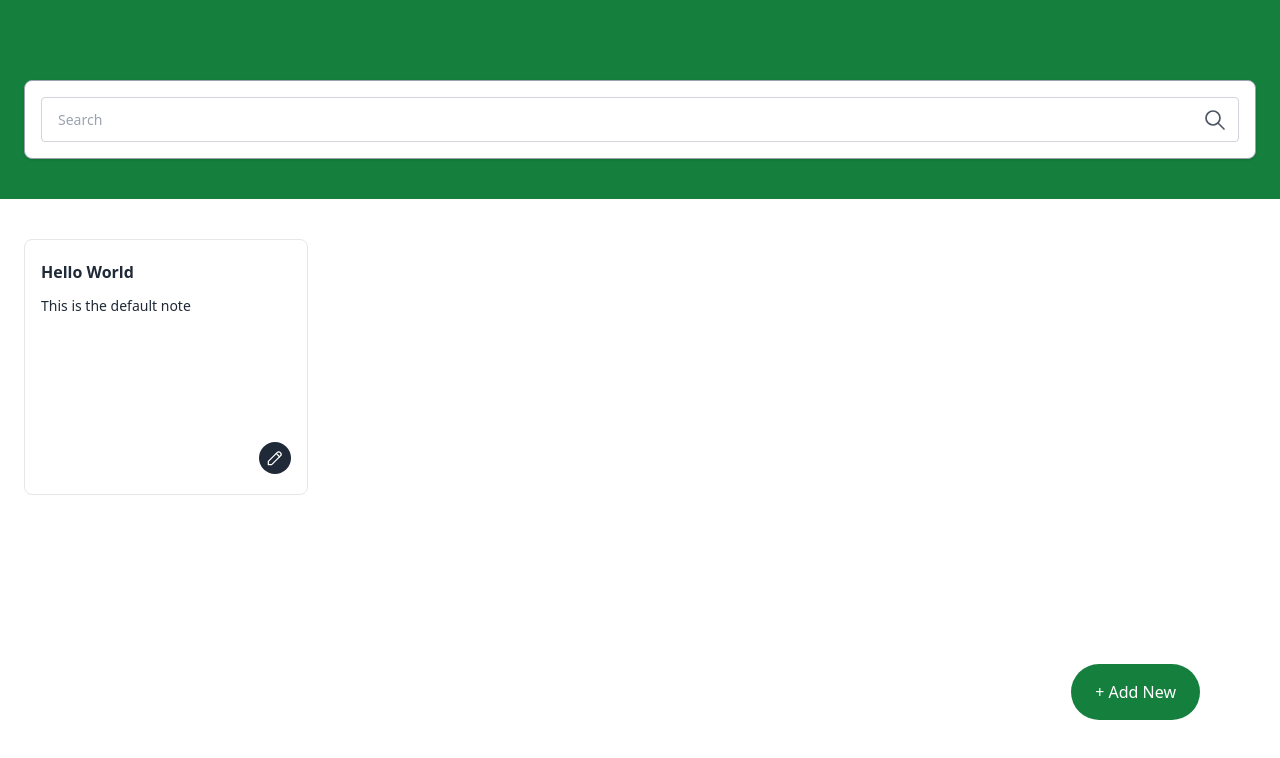
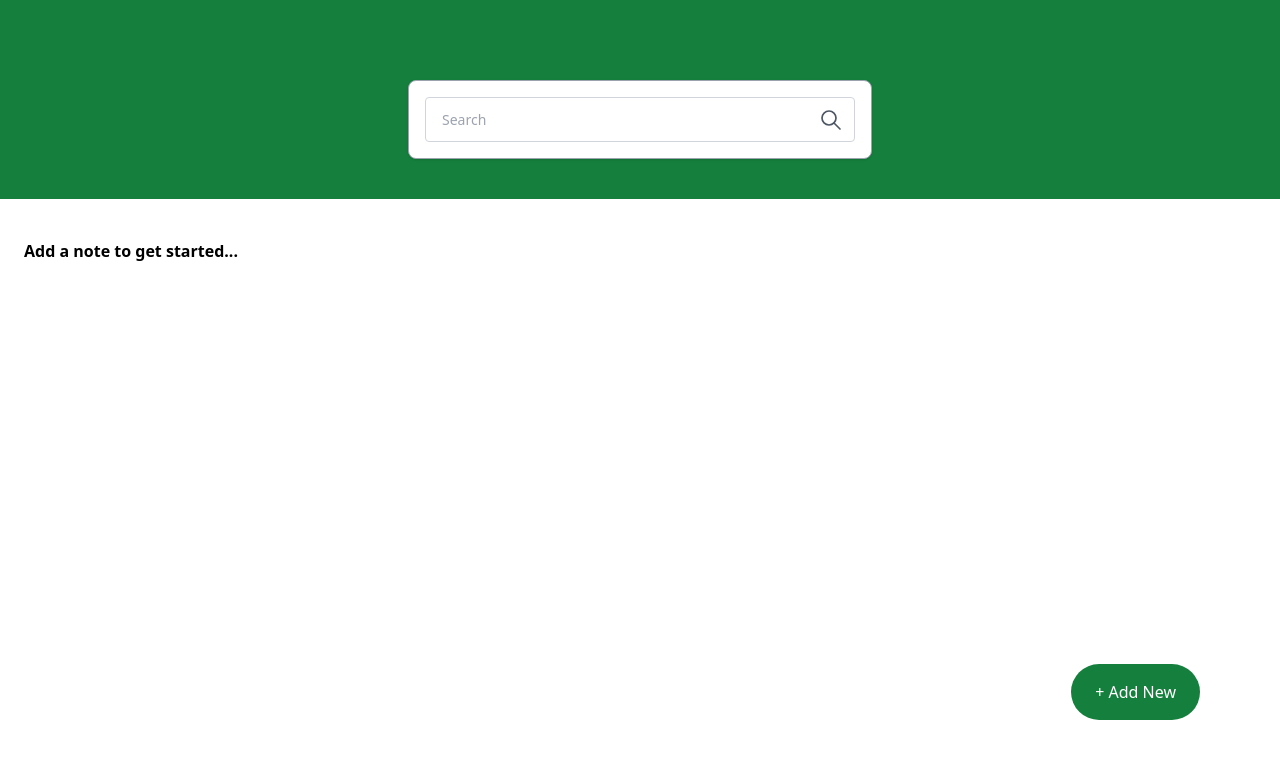
Before and after one commit to devsmitin/websmith-notes, a React (Create React App) app: page / in a window 1280 px wide. Shown: the top 758 px of the page. Built offline with nearby package versions, Linux system fonts and the light colour scheme.

Commit message:
working context model

```diff
--- a/src/App.js
+++ b/src/App.js
@@ -1,26 +1,19 @@
-import { useEffect, useState } from "react";
 import Search from "./components/Search";
 import Notes from "./components/Notes";
 import Fab from "./components/Fab";
-import { AppContext, appData } from "./app-context";
+import { AppContextProvider } from "./app-context";
 
 import "./App.css";
 
 function App() {
-  const [data, updateData] = useState(appData);
-
-  useEffect(() => {
-    document.title = `Notes app!`;
-    // let database = localStorage.getItem("data") || [];
-    // updateData(database);
-  }, []);
-
   return (
-    <AppContext.Provider value={{ data, updateData }}>
-      <Search />
-      <Fab />
-      <Notes />
-    </AppContext.Provider>
+    <div className="min-h-screen dark:bg-gray-900">
+      <AppContextProvider>
+        <Search />
+        <Fab />
+        <Notes />
+      </AppContextProvider>
+    </div>
   );
 }
 
--- a/src/app-context.js
+++ b/src/app-context.js
@@ -1,11 +1,17 @@
-import { createContext } from "react";
-
-export const appData = {
-  notes: [{
-    title: "Hello World",
-    details: "This is the default note",
-    color: "Blue"
-  }],
-};
+import { createContext, useContext, useState } from "react";
 
 export const AppContext = createContext();
+
+export function useAppContext() {
+  return useContext(AppContext);
+}
+
+export function AppContextProvider({ children }) {
+  const [data, updateAppData] = useState([]);
+
+  return (
+    <AppContext.Provider value={{ data, updateAppData }}>
+      {children}
+    </AppContext.Provider>
+  );
+}
--- a/src/components/Fab.js
+++ b/src/components/Fab.js
@@ -1,20 +1,18 @@
-import React, { useContext, useState } from "react";
-import { AppContext } from "../app-context";
+import React, { useState } from "react";
+import { useAppContext } from "../app-context";
 import InputControl from "./InputControl";
 
 function Fab() {
-  const context = useContext(AppContext);
+  const context = useAppContext();
+  let { data, updateAppData } = context;
 
-  let { data, updateData } = context;
-
+  const colors = ["Default", "Pink", "Blue", "Red", "Yellow"];
   const [modalOpen, modalStateHandler] = useState(false);
   const [formValues, updateFormValues] = useState({
     title: "",
     details: "",
     color: "Default",
   });
-
-  const colors = ["Default", "Pink", "Blue", "Red", "Yellow"];
 
   const modalHandler = (arg) => {
     arg === false &&
@@ -31,11 +29,11 @@ function Fab() {
   };
 
   const submitHandler = () => {
-    let { notes } = data;
-    let newData = [...notes, formValues];
-    console.log("context", context, formValues, newData);
-    updateData(newData);
-    modalStateHandler(false);
+    let newData = [...data];
+    let dataToPush = { ...formValues, date: Date.now() };
+    newData.push(dataToPush);
+    updateAppData(newData);
+    modalHandler(false);
   };
 
   return (
@@ -60,15 +58,15 @@ function Fab() {
             role="alert"
             className="container mx-auto w-11/12 md:w-2/3 max-w-lg"
           >
-            <div className="relative py-8 px-5 md:px-10 bg-white shadow-md rounded border border-gray-400">
-              <h1 className="text-gray-800 font-lg font-bold tracking-normal leading-tight mb-4">
+            <div className="relative py-8 px-5 md:px-10 bg-white shadow-md rounded border border-gray-400 dark:bg-gray-800 dark:border-gray-700">
+              <h1 className="text-gray-800 dark:text-gray-100 font-lg font-bold tracking-normal leading-tight mb-4">
                 Add New Note
               </h1>
 
               <InputControl
                 name="title"
                 type="text"
-                className={`mb-5 mt-2 text-gray-600 focus:outline-none font-normal w-full flex items-center py-3 px-3 text-sm border-gray-300 rounded border ${
+                className={`mb-5 mt-2 text-gray-600 dark:text-gray-100 focus:outline-none font-normal w-full flex items-center py-3 px-3 text-sm border-gray-300 rounded border bg-transparent ${
                   formValues.title.length === 60 && " border-yellow-600"
                 }`}
                 value={formValues.title}
@@ -81,7 +79,7 @@ function Fab() {
               <InputControl
                 name="details"
                 type="textarea"
-                className={`mb-5 mt-2 text-gray-600 focus:outline-none font-normal w-full flex items-center py-3 px-3 text-sm border-gray-300 rounded border ${
+                className={`mb-5 mt-2 text-gray-600 dark:text-gray-100 focus:outline-none font-normal w-full flex items-center py-3 px-3 text-sm border-gray-300 rounded border bg-transparent ${
                   formValues.details.length === 255 && " border-yellow-600"
                 }`}
                 value={formValues.details}
@@ -92,7 +90,7 @@ function Fab() {
                 rows="4"
               />
 
-              <label className="text-gray-800 text-sm font-bold leading-tight tracking-normal">
+              <label className="text-gray-800 dark:text-gray-100 text-sm font-bold leading-tight tracking-normal">
                 Color:
               </label>
 
--- a/src/components/InputControl.js
+++ b/src/components/InputControl.js
@@ -31,7 +31,7 @@ export class InputControl extends Component {
         {label && (
           <label
             htmlFor={inputProps.id}
-            className="text-gray-800 text-sm font-bold leading-tight tracking-normal"
+            className="text-gray- dark:text-gray-100 text-sm font-bold leading-tight tracking-normal"
           >
             {label}:
           </label>
--- /dev/null
+++ b/src/components/Note.js
@@ -0,0 +1,76 @@
+import React from "react";
+
+function Note(props) {
+  let { note } = props;
+  let colorClass =
+    note.color === "Default"
+      ? "bg-white border-gray-400 dark:bg-gray-800 dark:border-gray-700"
+      : `bg-${note.color.toLowerCase()}-300 border border-${note.color.toLowerCase()}-300`;
+  return (
+    <div
+      className={`w-full h-64 flex flex-col justify-between rounded-lg border lg:mb-6 py-5 px-4 ${colorClass}`}
+    >
+      <div>
+        <h4 className="text-gray-800 dark:text-gray-100 font-bold mb-3">
+          {note.title}
+        </h4>
+        <p className="text-gray-800 dark:text-gray-100 text-sm">
+          {note.details}
+        </p>
+      </div>
+      <div>
+        <div className="flex items-center justify-end text-gray-800 dark:text-gray-100">
+          <p className="text-sm mr-auto">
+            {note.date && new Date(note.date).toLocaleDateString()}
+          </p>
+          <button
+            type="button"
+            className="w-8 h-8 ml-4 rounded-full bg-gray-800 dark:bg-gray-100 dark:text-gray-800 text-white flex items-center justify-center"
+          >
+            <svg
+              xmlns="http://www.w3.org/2000/svg"
+              className="icon icon-tabler icon-tabler-pencil"
+              width={20}
+              height={20}
+              viewBox="0 0 24 24"
+              strokeWidth="1.5"
+              stroke="currentColor"
+              fill="none"
+              strokeLinecap="round"
+              strokeLinejoin="round"
+            >
+              <path stroke="none" d="M0 0h24v24H0z" />
+              <path d="M4 20h4l10.5 -10.5a1.5 1.5 0 0 0 -4 -4l-10.5 10.5v4" />
+              <line x1="13.5" y1="6.5" x2="17.5" y2="10.5" />
+            </svg>
+          </button>
+
+          <button
+            type="button"
+            className="w-8 h-8 ml-4 rounded-full bg-gray-800 dark:bg-gray-100 dark:text-gray-800 text-white flex items-center justify-center"
+          >
+            <svg
+              xmlns="http://www.w3.org/2000/svg"
+              aria-label="Close"
+              className="icon icon-tabler icon-tabler-x"
+              width={20}
+              height={20}
+              viewBox="0 0 24 24"
+              strokeWidth="2.5"
+              stroke="currentColor"
+              fill="none"
+              strokeLinecap="round"
+              strokeLinejoin="round"
+            >
+              <path stroke="none" d="M0 0h24v24H0z" />
+              <line x1={18} y1={6} x2={6} y2={18} />
+              <line x1={6} y1={6} x2={18} y2={18} />
+            </svg>
+          </button>
+        </div>
+      </div>
+    </div>
+  );
+}
+
+export default Note;
--- a/src/components/Notes.js
+++ b/src/components/Notes.js
@@ -1,71 +1,21 @@
-import React, { useContext, useEffect, useState } from "react";
-import { AppContext } from "../app-context";
+import React from "react";
+import Note from "./Note";
+import { useAppContext } from "../app-context";
 
 function Notes() {
-  const context = useContext(AppContext);
-  let { notes } = context.data;
-
-  const [notesData, updateData] = useState();
-
-  useEffect(() => {
-    console.log('notes', notes);
-    updateData(notes);
-  }, [notes]);
+  const context = useAppContext();
+  let { data: notes } = context;
 
   return (
     <div className="mx-auto container pt-10 pb-32 px-6">
       <div className="grid grid-cols-1 sm:grid-cols-2 md:grid-cols-2 lg:grid-cols-3 xl:grid-cols-4 gap-8">
-        {notesData && notesData.length
-          ? notesData.map((note, i) => <Note note={note} key={i} />)
-          : "No data"}
-      </div>
-    </div>
-  );
-}
-
-function Note(props) {
-  let { note } = props;
-  let colorClass =
-    note.color === "Default"
-      ? "bg-white border-gray-400"
-      : `bg-${note.color.toLowerCase()}-300 border border-${note.color.toLowerCase()}-300`;
-  return (
-    <div
-      className={`w-full h-64 flex flex-col justify-between rounded-lg border lg:mb-6 py-5 px-4 ${colorClass}`}
-    >
-      <div>
-        <h4 className="text-gray-800 dark:text-gray-100 font-bold mb-3">
-          {note.title}
-        </h4>
-        <p className="text-gray-800 dark:text-gray-100 text-sm">
-          {note.details}
-        </p>
-      </div>
-      <div>
-        <div className="flex items-center justify-between text-gray-800 dark:text-gray-100">
-          <p className="text-sm">{note.date}</p>
-          <button
-            type="button"
-            className="w-8 h-8 rounded-full bg-gray-800 dark:bg-gray-100 dark:text-gray-800 text-white flex items-center justify-center"
-          >
-            <svg
-              xmlns="http://www.w3.org/2000/svg"
-              className="icon icon-tabler icon-tabler-pencil"
-              width={20}
-              height={20}
-              viewBox="0 0 24 24"
-              strokeWidth="1.5"
-              stroke="currentColor"
-              fill="none"
-              strokeLinecap="round"
-              strokeLinejoin="round"
-            >
-              <path stroke="none" d="M0 0h24v24H0z" />
-              <path d="M4 20h4l10.5 -10.5a1.5 1.5 0 0 0 -4 -4l-10.5 10.5v4" />
-              <line x1="13.5" y1="6.5" x2="17.5" y2="10.5" />
-            </svg>
-          </button>
-        </div>
+        {notes && notes.length
+          ? notes.map((note, i) => <Note note={note} key={i} />)
+          : (
+            <div className="w-full dark:text-gray-100 font-bold">
+              Add a note to get started...
+            </div>
+          )}
       </div>
     </div>
   );
--- a/src/components/Search.js
+++ b/src/components/Search.js
@@ -1,11 +1,11 @@
 function Search() {
   return (
     <div className="bg-green-700 pt-10">
-      <div className="mx-auto container py-10 px-6">
+      <div className="mx-auto container py-10 px-6 w-11/12 md:w-2/3 max-w-lg">
         <div className="shadow mx-auto w-full dark:bg-gray-800 bg-white dark:border-gray-700 rounded-lg border border-gray-400 py-4 px-4">
           <div className="flex justify-start items-center relative">
             <input
-              className="text-sm leading-none text-left text-gray-600 px-4 py-3 w-full border rounded border-gray-300  outline-none"
+              className="text-sm leading-none text-left text-gray-600 px-4 py-3 w-full border rounded border-gray-300 bg-transparent dark:text-gray-100 outline-none"
               type="text"
               placeholder="Search"
             />
```
